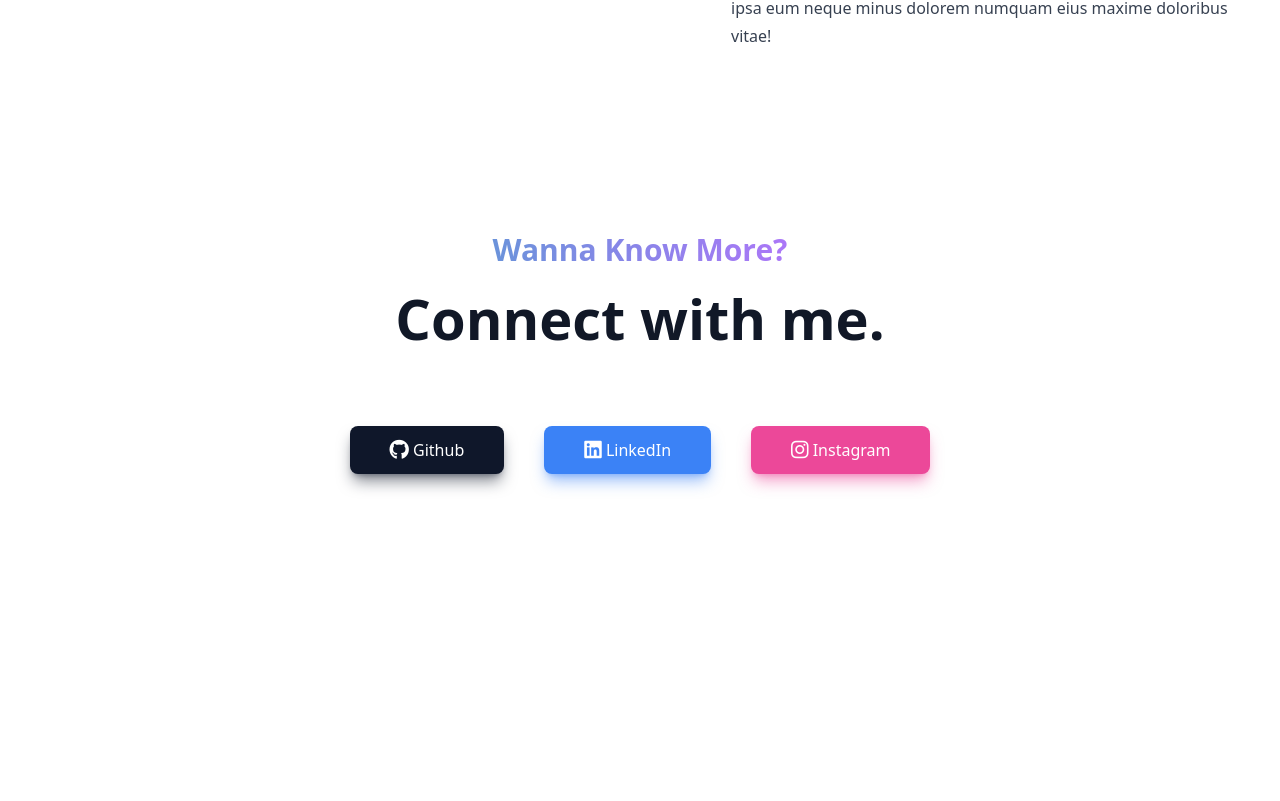
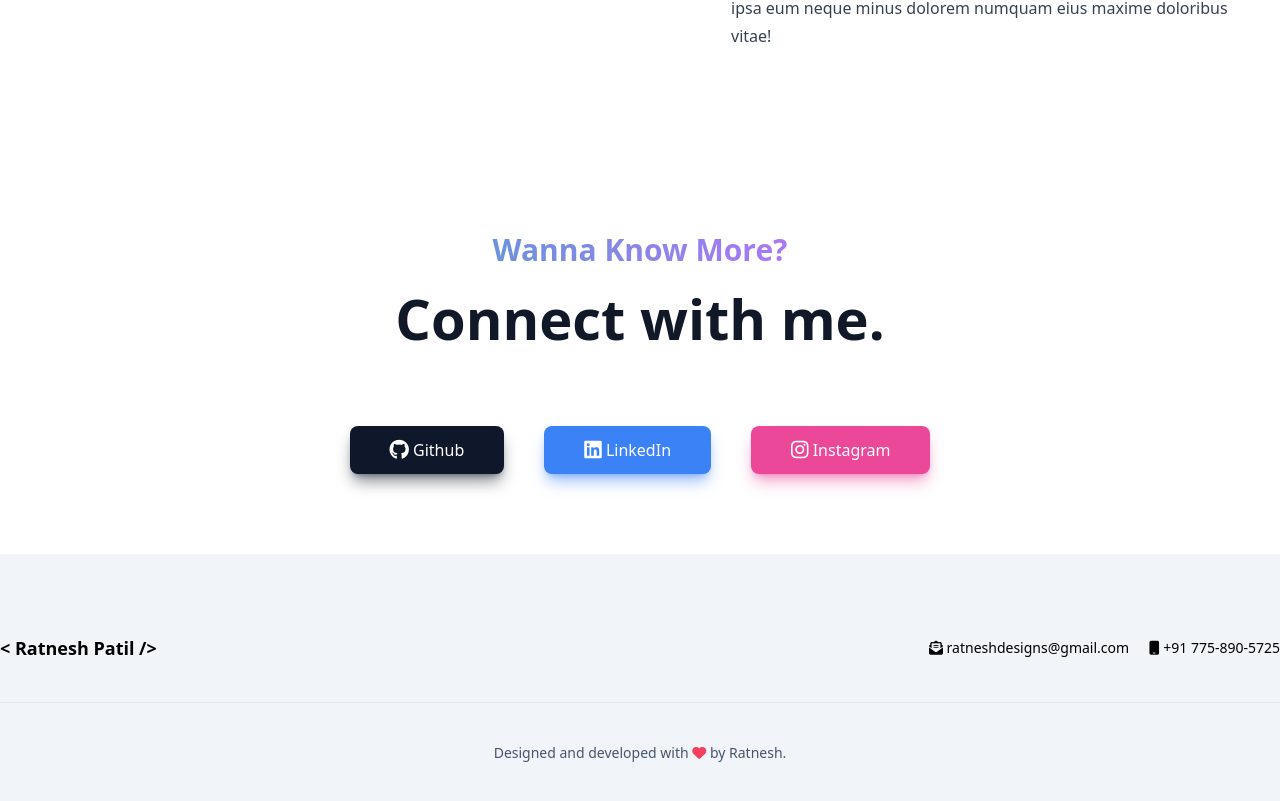
Before and after one commit to ratnesh1972/portfolio, a React (Create React App) app: page / in a window 1280 px wide. Shown: the part 2727-3528 px from the top of the page. Before the commit the page ends 3281 px from the top, so only its background shows below. Built offline with nearby package versions, Linux system fonts and the light colour scheme.

Commit message:
Footer page designed and added

```diff
--- a/src/App.js
+++ b/src/App.js
@@ -3,6 +3,7 @@ import Skills from './components/skills/Skills';
 import Projects from './components/projects/Projects';
 import Experience from './components/experience/Experience';
 import Connect from './components/connect/Connect';
+import Footer from './components/footer/Footer';
 
 function App() {
   return (
@@ -11,6 +12,7 @@ function App() {
       <Projects />
       <Experience />
       <Connect />
+      <Footer />
     </div>
   );
 }
--- /dev/null
+++ b/src/components/footer/Footer.js
@@ -0,0 +1,21 @@
+//Connect is a component which contains links for social sites and github.
+const Footer = () => {
+    return (
+        <section className="bg-slate-100 py-20">
+            <div className="container mx-auto">
+                <div className="flex flex-row gap-5 items-center justify-between">
+                    <h4 className="text-lg font-semibold">&#60; Ratnesh Patil /&#62;</h4>
+                    <div className="flex flex-row gap-5">
+                        <span className="text-sm"><i class="fa-solid fa-envelope-open-text"></i> ratneshdesigns@gmail.com</span>
+                        <span className="text-sm"><i class="fa-solid fa-mobile"></i> +91 775-890-5725</span>
+                    </div>
+                </div >
+                <div className="border-t border-slate-200 mt-10 text-center pt-10">
+                    <p className="text-sm text-slate-600">Designed and developed with <i class="fa-solid fa-heart text-rose-500"></i> by Ratnesh.</p>
+                </div>
+            </div>
+        </section >
+    )
+}
+
+export default Footer;
```
